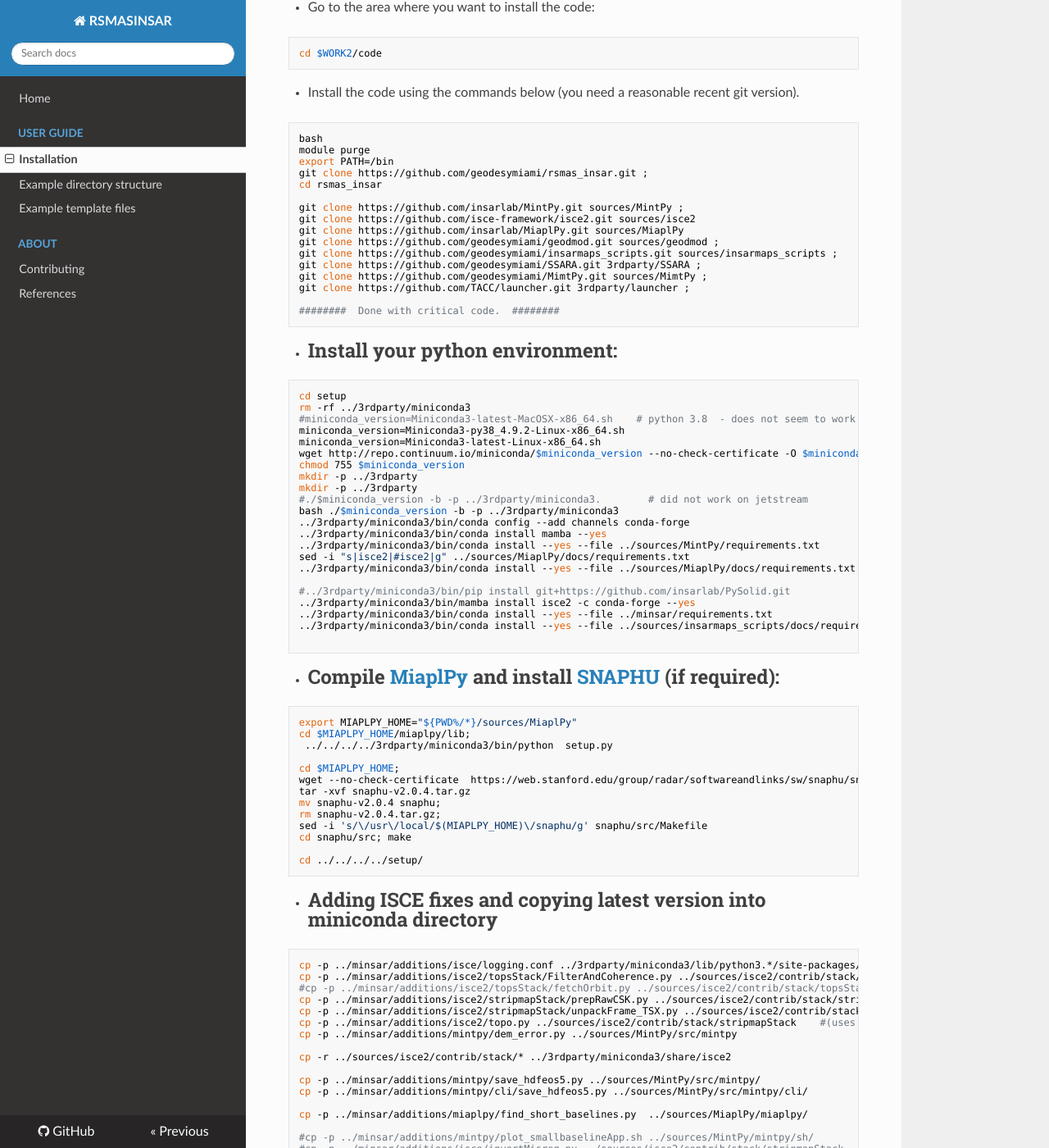
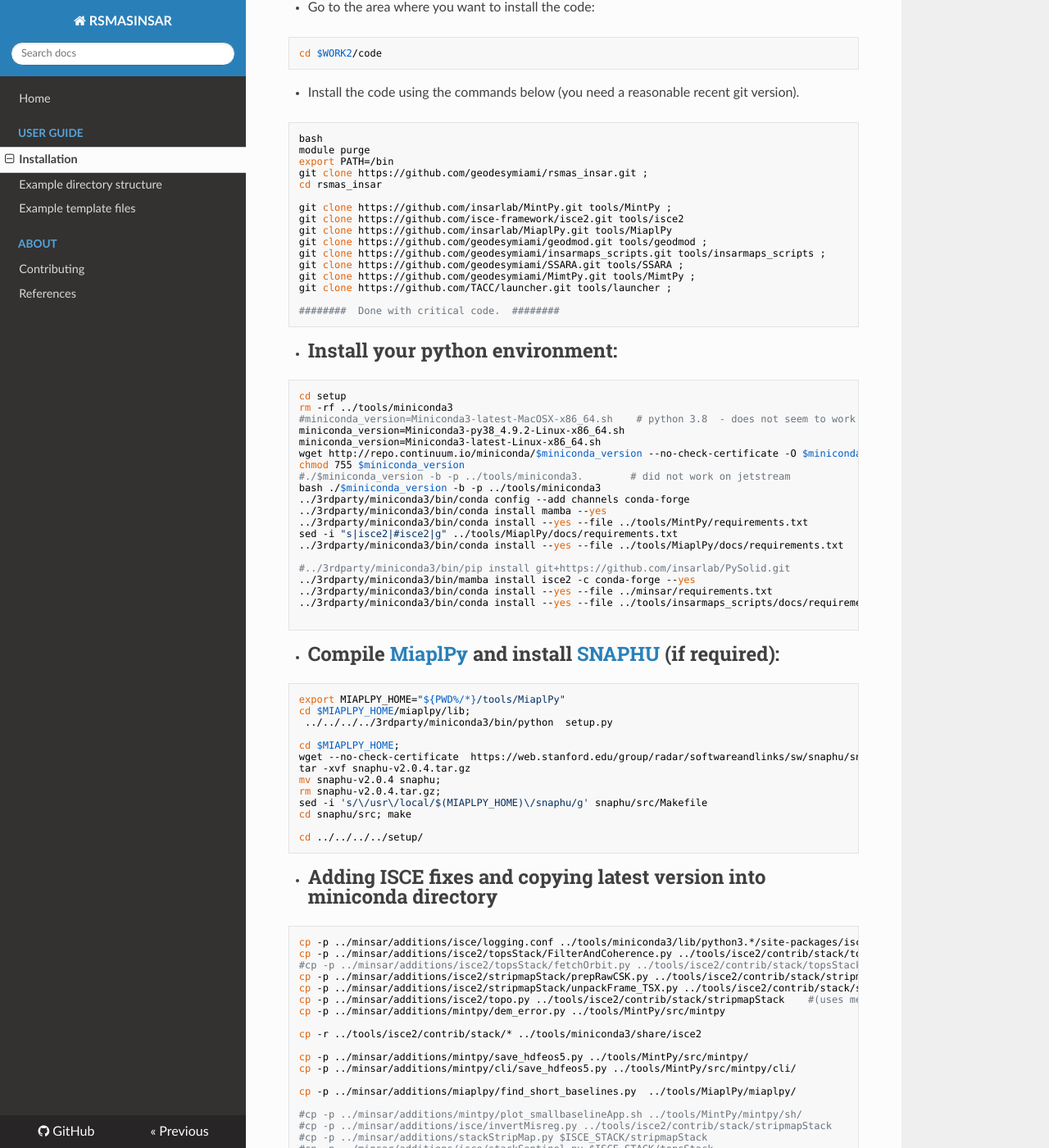
Before and after one commit to geodesymiami/rsmas_insar, an MkDocs documentation site: the page built from docs/installation.md, in a window 1280 px wide and 1400 px high, scrolled down 384 px. Shown: the whole window at 82% size. Built offline with MkDocs 1.6.1, drawn with Linux system fonts in a browser that asks for light colours; nearby versions of some CDN libraries; some of the changed text lies outside the part shown.

Commit message:
Update installation.md

````diff
--- a/docs/installation.md
+++ b/docs/installation.md
@@ -25,45 +25,43 @@ export PATH=/bin
 git clone https://github.com/geodesymiami/rsmas_insar.git ;
 cd rsmas_insar
 
-git clone https://github.com/insarlab/MintPy.git sources/MintPy ;
-git clone https://github.com/isce-framework/isce2.git sources/isce2
-git clone https://github.com/insarlab/MiaplPy.git sources/MiaplPy
-git clone https://github.com/geodesymiami/geodmod.git sources/geodmod ;
-git clone https://github.com/geodesymiami/insarmaps_scripts.git sources/insarmaps_scripts ;
-git clone https://github.com/geodesymiami/SSARA.git 3rdparty/SSARA ;
-git clone https://github.com/geodesymiami/MimtPy.git sources/MimtPy ;
-git clone https://github.com/TACC/launcher.git 3rdparty/launcher ;
+git clone https://github.com/insarlab/MintPy.git tools/MintPy ;
+git clone https://github.com/isce-framework/isce2.git tools/isce2
+git clone https://github.com/insarlab/MiaplPy.git tools/MiaplPy
+git clone https://github.com/geodesymiami/geodmod.git tools/geodmod ;
+git clone https://github.com/geodesymiami/insarmaps_scripts.git tools/insarmaps_scripts ;
+git clone https://github.com/geodesymiami/SSARA.git tools/SSARA ;
+git clone https://github.com/geodesymiami/MimtPy.git tools/MimtPy ;
+git clone https://github.com/TACC/launcher.git tools/launcher ;
 
 ########  Done with critical code.  ########
 ```
 * #Install your python environment:
 ```
 cd setup
-rm -rf ../3rdparty/miniconda3
+rm -rf ../tools/miniconda3
 #miniconda_version=Miniconda3-latest-MacOSX-x86_64.sh    # python 3.8  - does not seem to work
 miniconda_version=Miniconda3-py38_4.9.2-Linux-x86_64.sh
 miniconda_version=Miniconda3-latest-Linux-x86_64.sh
 wget http://repo.continuum.io/miniconda/$miniconda_version --no-check-certificate -O $miniconda_version #; if ($? != 0) exit;
 chmod 755 $miniconda_version
-mkdir -p ../3rdparty
-mkdir -p ../3rdparty
-#./$miniconda_version -b -p ../3rdparty/miniconda3.        # did not work on jetstream
-bash ./$miniconda_version -b -p ../3rdparty/miniconda3
+#./$miniconda_version -b -p ../tools/miniconda3.        # did not work on jetstream
+bash ./$miniconda_version -b -p ../tools/miniconda3
 ../3rdparty/miniconda3/bin/conda config --add channels conda-forge
 ../3rdparty/miniconda3/bin/conda install mamba --yes
-../3rdparty/miniconda3/bin/conda install --yes --file ../sources/MintPy/requirements.txt
-sed -i "s|isce2|#isce2|g" ../sources/MiaplPy/docs/requirements.txt
-../3rdparty/miniconda3/bin/conda install --yes --file ../sources/MiaplPy/docs/requirements.txt
+../3rdparty/miniconda3/bin/conda install --yes --file ../tools/MintPy/requirements.txt
+sed -i "s|isce2|#isce2|g" ../tools/MiaplPy/docs/requirements.txt
+../3rdparty/miniconda3/bin/conda install --yes --file ../tools/MiaplPy/docs/requirements.txt
 
 #../3rdparty/miniconda3/bin/pip install git+https://github.com/insarlab/PySolid.git
 ../3rdparty/miniconda3/bin/mamba install isce2 -c conda-forge --yes
 ../3rdparty/miniconda3/bin/conda install --yes --file ../minsar/requirements.txt
-../3rdparty/miniconda3/bin/conda install --yes --file ../sources/insarmaps_scripts/docs/requirements.txt
+../3rdparty/miniconda3/bin/conda install --yes --file ../tools/insarmaps_scripts/docs/requirements.txt
 
 ```
 * #Compile [MiaplPy](https://github.com/geodesymiami/MiaplPy) and install [SNAPHU](https://web.stanford.edu/group/radar/softwareandlinks/sw/snaphu/) (if required):
 ```
-export MIAPLPY_HOME="${PWD%/*}/sources/MiaplPy"
+export MIAPLPY_HOME="${PWD%/*}/tools/MiaplPy"
 cd $MIAPLPY_HOME/miaplpy/lib;
  ../../../../3rdparty/miniconda3/bin/python  setup.py
 
@@ -79,23 +77,23 @@ cd ../../../../setup/
 ```
 * #Adding ISCE fixes and copying latest version into miniconda directory
 ```
-cp -p ../minsar/additions/isce/logging.conf ../3rdparty/miniconda3/lib/python3.*/site-packages/isce/defaults/logging/logging.conf
-cp -p ../minsar/additions/isce2/topsStack/FilterAndCoherence.py ../sources/isce2/contrib/stack/topsStack
-#cp -p ../minsar/additions/isce2/topsStack/fetchOrbit.py ../sources/isce2/contrib/stack/topsStack
-cp -p ../minsar/additions/isce2/stripmapStack/prepRawCSK.py ../sources/isce2/contrib/stack/stripmapStack
-cp -p ../minsar/additions/isce2/stripmapStack/unpackFrame_TSX.py ../sources/isce2/contrib/stack/stripmapStack
-cp -p ../minsar/additions/isce2/topo.py ../sources/isce2/contrib/stack/stripmapStack    #(uses method isce instead of gdal)
-cp -p ../minsar/additions/mintpy/dem_error.py ../sources/MintPy/src/mintpy
+cp -p ../minsar/additions/isce/logging.conf ../tools/miniconda3/lib/python3.*/site-packages/isce/defaults/logging/logging.conf
+cp -p ../minsar/additions/isce2/topsStack/FilterAndCoherence.py ../tools/isce2/contrib/stack/topsStack
+#cp -p ../minsar/additions/isce2/topsStack/fetchOrbit.py ../tools/isce2/contrib/stack/topsStack
+cp -p ../minsar/additions/isce2/stripmapStack/prepRawCSK.py ../tools/isce2/contrib/stack/stripmapStack
+cp -p ../minsar/additions/isce2/stripmapStack/unpackFrame_TSX.py ../tools/isce2/contrib/stack/stripmapStack
+cp -p ../minsar/additions/isce2/topo.py ../tools/isce2/contrib/stack/stripmapStack    #(uses method isce instead of gdal)
+cp -p ../minsar/additions/mintpy/dem_error.py ../tools/MintPy/src/mintpy
 
-cp -r ../sources/isce2/contrib/stack/* ../3rdparty/miniconda3/share/isce2
+cp -r ../tools/isce2/contrib/stack/* ../tools/miniconda3/share/isce2
 
-cp -p ../minsar/additions/mintpy/save_hdfeos5.py ../sources/MintPy/src/mintpy/
-cp -p ../minsar/additions/mintpy/cli/save_hdfeos5.py ../sources/MintPy/src/mintpy/cli/
+cp -p ../minsar/additions/mintpy/save_hdfeos5.py ../tools/MintPy/src/mintpy/
+cp -p ../minsar/additions/mintpy/cli/save_hdfeos5.py ../tools/MintPy/src/mintpy/cli/
 
-cp -p ../minsar/additions/miaplpy/find_short_baselines.py  ../sources/MiaplPy/miaplpy/
+cp -p ../minsar/additions/miaplpy/find_short_baselines.py  ../tools/MiaplPy/miaplpy/
 
-#cp -p ../minsar/additions/mintpy/plot_smallbaselineApp.sh ../sources/MintPy/mintpy/sh/
-#cp -p ../minsar/additions/isce/invertMisreg.py ../sources/isce2/contrib/stack/stripmapStack
+#cp -p ../minsar/additions/mintpy/plot_smallbaselineApp.sh ../tools/MintPy/mintpy/sh/
+#cp -p ../minsar/additions/isce/invertMisreg.py ../tools/isce2/contrib/stack/stripmapStack
 #cp -p ../minsar/additions/stackStripMap.py $ISCE_STACK/stripmapStack
 #cp -p ../minsar/additions/isce/stackSentinel.py $ISCE_STACK/topsStack
 ```
@@ -112,7 +110,7 @@ mkdir -p $SENTINEL_ORBITS $SENTINEL_AUX $OPERATIONS/LOGS;
 
 * #create your `miniconda3.tar` and `minsar.tar`  (removing `pkgs` saves space, could cause problems with environments) (needed for `install_code_to_tmp.bash)
 ```
-tar cf ../minsar.tar ../3rdparty/launcher ../minsar ../setup ../sources/MintPy/src ../sources/MimtPy/mimtpy ../sources/MiaplPy/miaplpy ../sources/MiaplPy/snaphu/bin ../sources/insarmaps_scripts ../sources/isce2/contrib/stack
+tar cf ../minsar.tar ../3rdparty/launcher ../minsar ../setup ../tools/MintPy/src ../tools/MimtPy/mimtpy ../tools/MiaplPy/miaplpy ../tools/MiaplPy/snaphu/bin ../tools/insarmaps_scripts ../tools/isce2/contrib/stack
 rm -rf ../3rdparty/miniconda3/pkgs
 tar cf ../3rdparty/miniconda3.tar -C ../3rdparty/ miniconda3
 echo "Installation DONE"
````
